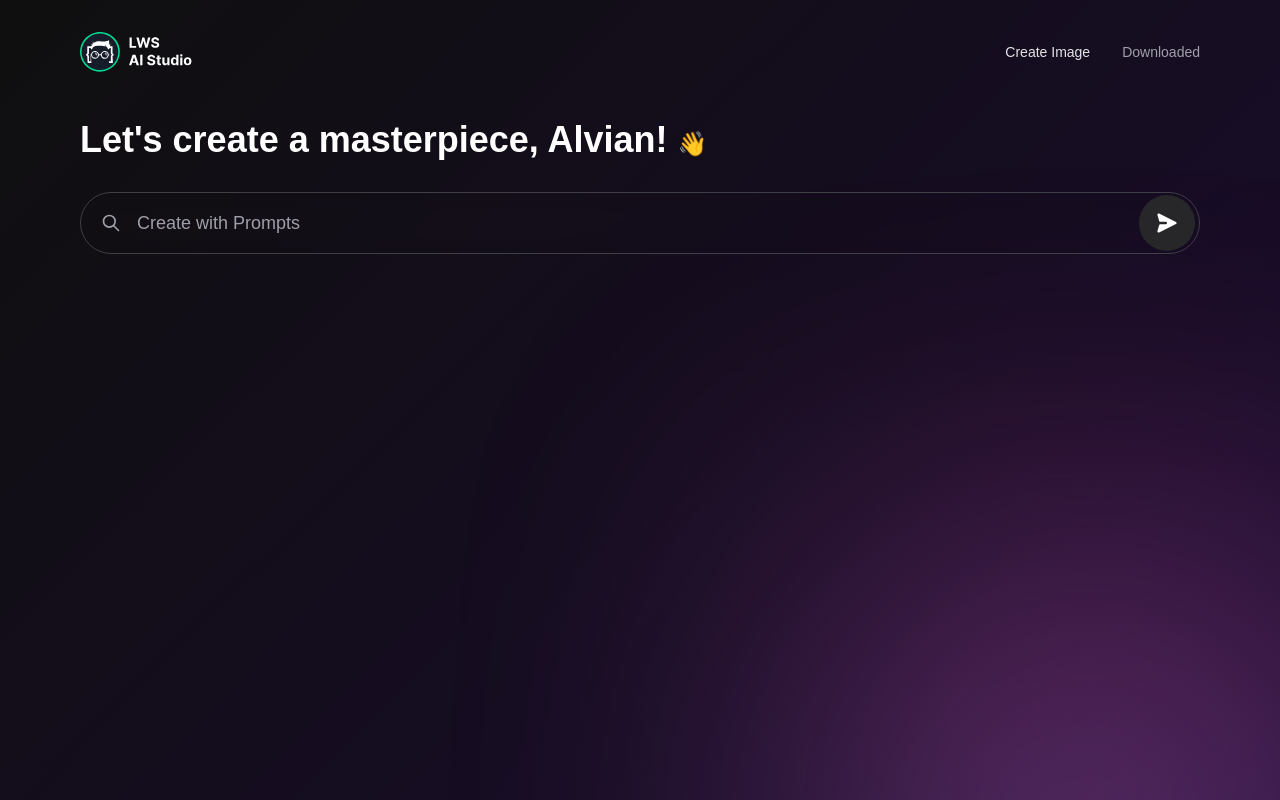
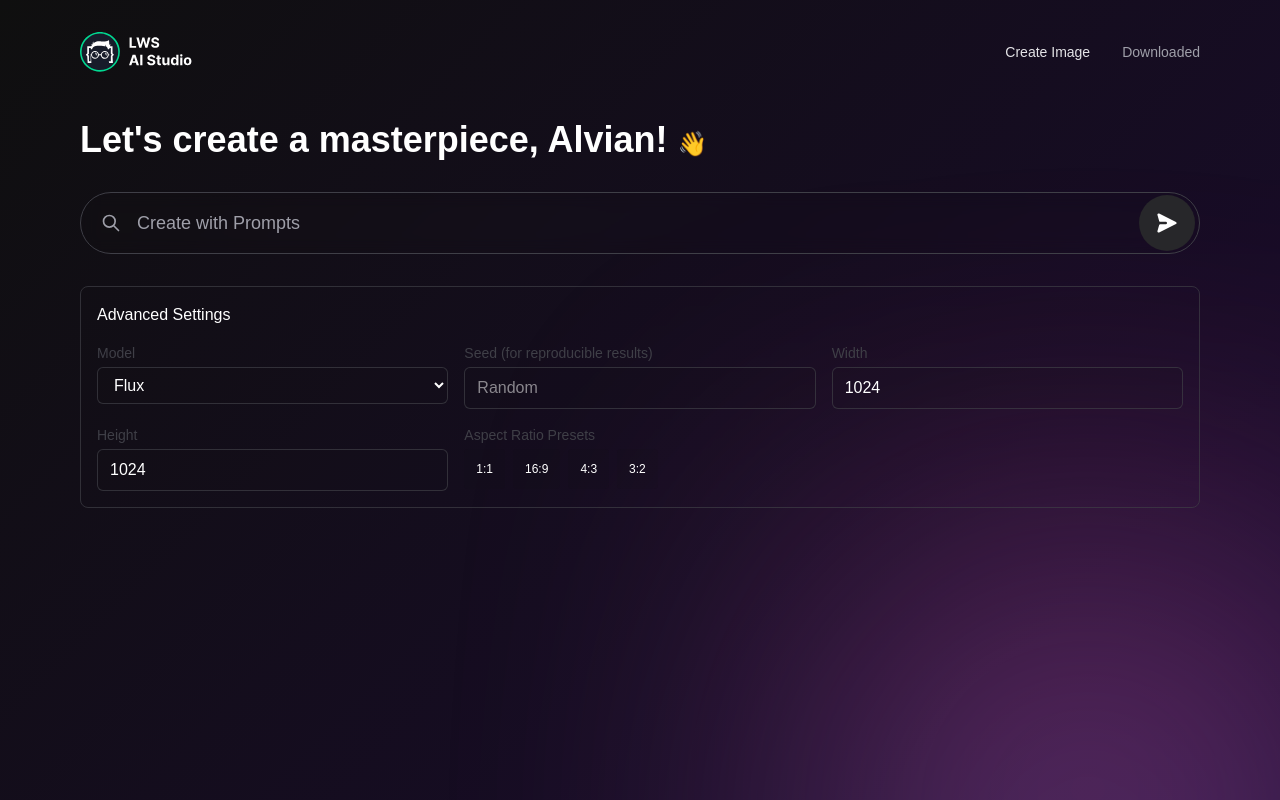
Before and after one commit to MD-Moniruzzaman-Arafat/lws-project-4, a React (Vite) app: page / in a window 1280 px wide. Built offline with nearby package versions, Linux system fonts and the light colour scheme; a web font is replaced by a local one.

Commit message:
settingPanel section component design

```diff
--- a/src/App.jsx
+++ b/src/App.jsx
@@ -2,6 +2,7 @@ import './App.css';
 import Glow from './components/Glow/Glow';
 import Navbar from './components/Navbar/Navbar';
 import SearchField from './components/SearchField/SearchField';
+import SettingsPanel from './components/SettingsPanel/SettingsPanel';
 import WelcomeMessage from './components/WelcomeMessage/WelcomeMessage';
 
 function App() {
@@ -13,6 +14,7 @@ function App() {
         <main className="relative z-10">
           <WelcomeMessage />
           <SearchField />
+          <SettingsPanel />
         </main>
       </div>
     </>
--- /dev/null
+++ b/src/components/SettingsPanel/SettingsPanel.jsx
@@ -0,0 +1,106 @@
+export default function SettingsPanel() {
+  return (
+    <>
+      <div className="border border-zinc-700/70 mb-6 rounded-lg p-4">
+        <div className="flex items-center justify-between mb-4">
+          <h4 className="font-medium">Advanced Settings</h4>
+        </div>
+
+        <div className="grid grid-cols-1 md:grid-cols-2 lg:grid-cols-3 gap-4">
+          {/* <!-- Model Selection --> */}
+          <div>
+            <label
+              for="model"
+              className="block text-sm font-medium text-zinc-700 mb-1"
+            >
+              Model
+            </label>
+            <select
+              id="model"
+              className="w-full px-3 py-2 bg-zinc-900/10 border border-zinc-700/70 rounded-md focus:ring-2 focus:ring-blue-500 focus:border-blue-500 transition-colors"
+            >
+              <option className="bg-zinc-900" value="flux" selected>
+                Flux
+              </option>
+              <option className="bg-zinc-900" value="turbo">
+                Turbo
+              </option>
+            </select>
+          </div>
+
+          {/* <!-- Seed Input : Auto Generated, readonly for user --> */}
+          <div>
+            <label
+              for="seed"
+              className="block text-sm font-medium text-zinc-700 mb-1"
+            >
+              Seed (for reproducible results)
+            </label>
+            <input
+              type="number"
+              id="seed"
+              disabled="true"
+              className="w-full bg-zinc-900/10 px-3 py-2 border border-zinc-700/70 rounded-md focus:ring-2 focus:ring-blue-500 focus:border-blue-500 transition-colors"
+              placeholder="Random"
+            />
+          </div>
+
+          {/* <!-- Width Input --> */}
+          <div>
+            <label
+              for="width"
+              className="block text-sm font-medium text-zinc-700 mb-1"
+            >
+              Width
+            </label>
+            <input
+              type="number"
+              id="width"
+              value="1024"
+              className="w-full bg-zinc-900/10 px-3 py-2 border border-zinc-700/70 rounded-md focus:ring-2 focus:ring-blue-500 focus:border-blue-500 transition-colors"
+            />
+          </div>
+
+          {/* <!-- Height Input --> */}
+          <div>
+            <label
+              for="height"
+              className="block text-sm font-medium text-zinc-700 mb-1"
+            >
+              Height
+            </label>
+            <input
+              type="number"
+              id="height"
+              value="1024"
+              className="w-full bg-zinc-900/10 px-3 py-2 border border-zinc-700/70 rounded-md focus:ring-2 focus:ring-blue-500 focus:border-blue-500 transition-colors"
+            />
+          </div>
+
+          {/* <!-- Aspect Ratio Presets --> */}
+          <div>
+            <label className="block text-sm font-medium text-zinc-700 mb-1">
+              Aspect Ratio Presets
+            </label>
+            <div className="flex flex-wrap gap-2">
+              <button className="bg-zinc-900/10  px-3 py-3 text-xs  hover:bg-zinc-800 rounded transition-colors">
+                1:1
+              </button>
+              <button className="bg-zinc-900/10  px-3 py-3 text-xs  hover:bg-zinc-800 rounded transition-colors">
+                16:9
+              </button>
+              <button className="bg-zinc-900/10  px-3 py-3 text-xs  hover:bg-zinc-800 rounded transition-colors">
+                4:3
+              </button>
+              <button className="bg-zinc-900/10  px-3 py-3 text-xs  hover:bg-zinc-800 rounded transition-colors">
+                3:2
+              </button>
+            </div>
+          </div>
+
+          {/* <!-- No Logo Toggle --> */}
+        </div>
+      </div>
+    </>
+  );
+}
```
